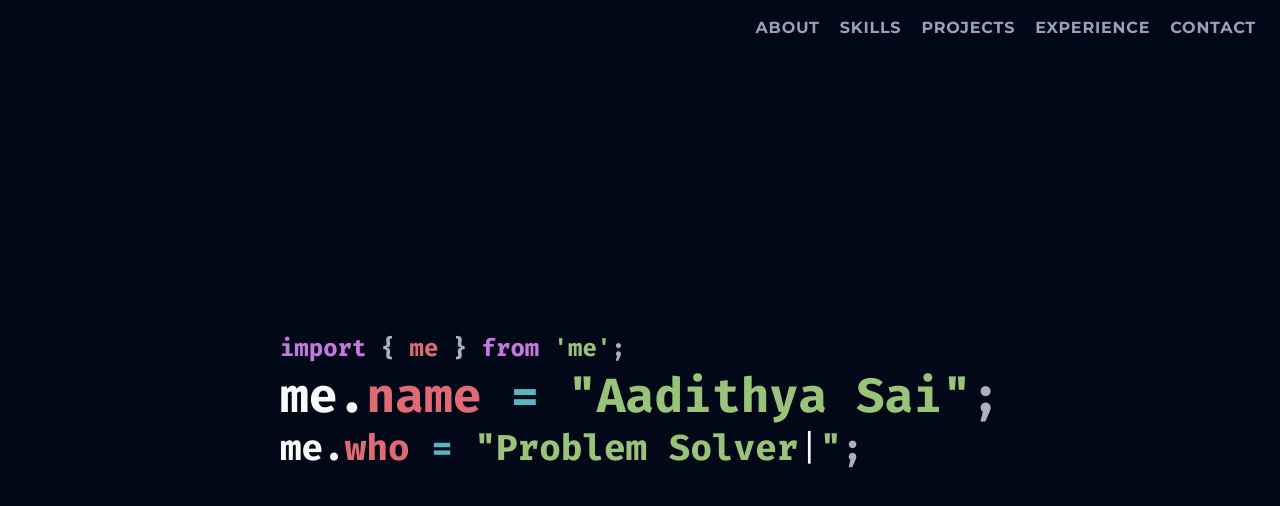
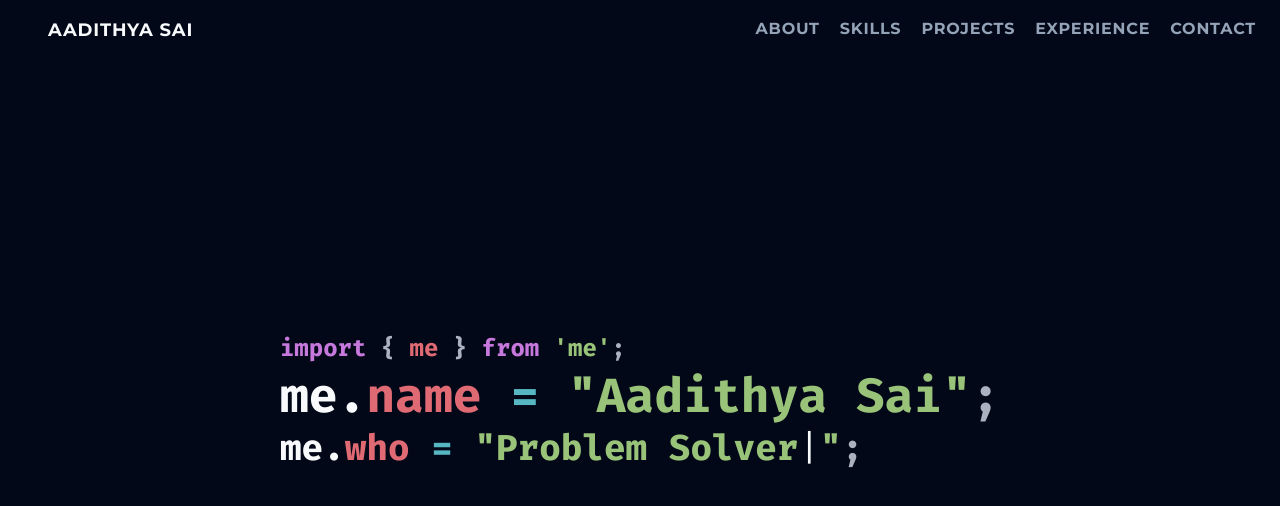
Before and after one commit to AadithyaSai/portfolio, an Angular app: page / in a window 1280 px wide. Shown: the top 506 px of the page. Built offline with nearby package versions, Linux system fonts and the light colour scheme.

Commit message:
Added anims

```diff
--- a/src/app/header/header.component.html
+++ b/src/app/header/header.component.html
@@ -1,8 +1,16 @@
-<header class="fixed top-0 w-screen z-10">
-  <div class="flex justify-end bg-background/70 backdrop-blur-md">
+<header class="fixed w-screen z-10">
+  <div class="flex justify-between">
+    <a
+      #item
+      href="#"
+      class="flex items-center p-4 ms-8 gap-2 text-foreground font-bold uppercase tracking-wider"
+    >
+      <span class="text-lg">Aadithya Sai</span>
+    </a>
     <nav
       class="flex justify-between items-center p-4 pe-6 gap-5 text-muted-foreground font-bold uppercase tracking-wider"
     >
+      <div #item>
         <a
           href="#about"
           class="hover:text-foreground group transition duration-300"
@@ -11,6 +19,8 @@
             class="block max-w-0 group-hover:max-w-full transition-all duration-500 h-0.5 bg-primary"
           ></span>
         </a>
+      </div>
+      <div #item>
         <a
           href="#skills"
           class="hover:text-foreground group transition duration-300"
@@ -19,6 +29,8 @@
             class="block max-w-0 group-hover:max-w-full transition-all duration-500 h-0.5 bg-primary"
           ></span
         ></a>
+      </div>
+      <div #item>
         <a
           href="#projects"
           class="hover:text-foreground group transition duration-300"
@@ -27,6 +39,8 @@
             class="block max-w-0 group-hover:max-w-full transition-all duration-500 h-0.5 bg-primary"
           ></span
         ></a>
+      </div>
+      <div #item>
         <a
           href="#experience"
           class="hover:text-foreground group transition duration-300"
@@ -35,6 +49,8 @@
             class="block max-w-0 group-hover:max-w-full transition-all duration-500 h-0.5 bg-primary"
           ></span
         ></a>
+      </div>
+      <div #item>
         <a
           href="#contact"
           class="hover:text-foreground group transition duration-300"
@@ -43,6 +59,7 @@
             class="block max-w-0 group-hover:max-w-full transition-all duration-500 h-0.5 bg-primary"
           ></span
         ></a>
+      </div>
     </nav>
   </div>
 </header>
--- a/src/app/header/header.component.ts
+++ b/src/app/header/header.component.ts
@@ -1,11 +1,46 @@
-import { Component } from '@angular/core';
+import { Component, ElementRef, viewChildren } from '@angular/core';
+import { gsap, ScrollTrigger } from '../utils/gsap';
 
 @Component({
   selector: 'portfolio-header',
   standalone: true,
   imports: [],
-  templateUrl: './header.component.html'
+  templateUrl: './header.component.html',
 })
 export class HeaderComponent {
+  constructor(protected element: ElementRef) {
+    this.element = element;
+  }
 
+  items = viewChildren('item', { read: ElementRef });
+
+  ngAfterViewInit() {
+    const items = this.items().map((item) => item.nativeElement);
+    const loadTl = gsap.timeline({
+      delay: 0.5,
+      defaults: {
+        duration: 1,
+      },
+    });
+
+    loadTl.from(items.reverse(), {
+      y: 25,
+      opacity: 0,
+      stagger: 0.2,
+    });
+
+    const scrollTl = gsap.timeline({
+      scrollTrigger: {
+        trigger: this.element.nativeElement,
+        start: 'top -1000',
+        end: '+=1000',
+        toggleActions: 'play none reverse reverse',
+      },
+    });
+
+    scrollTl.to(this.element.nativeElement, {
+      opacity: 0,
+      y: -100,
+    });
+  }
 }
```
Lines whose indentation alone changed are shown as unchanged.
